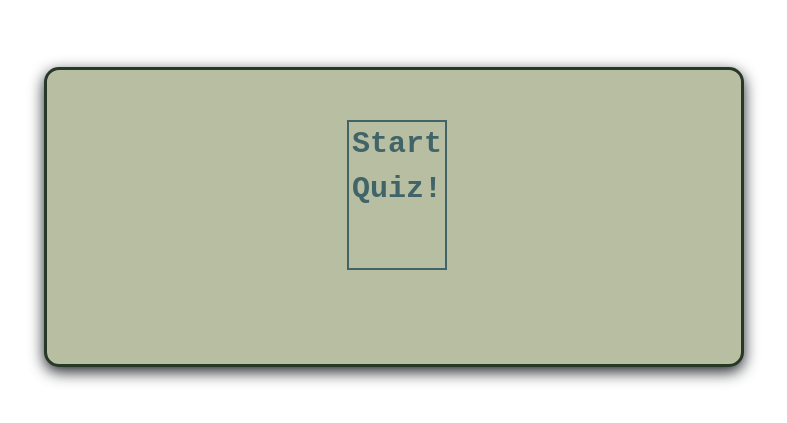
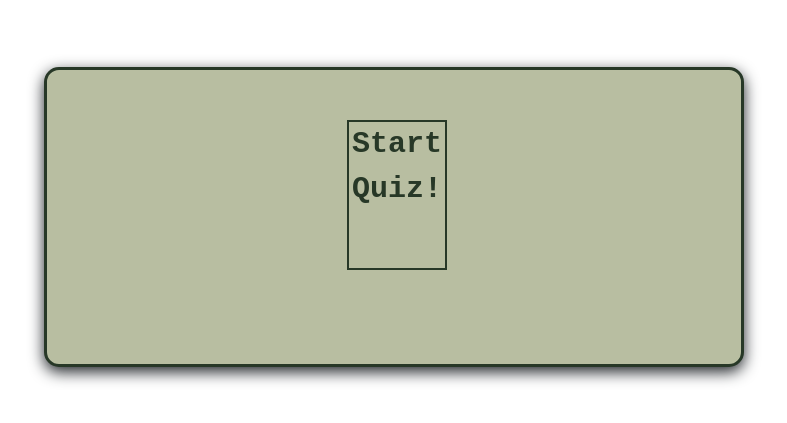
Before and after one commit to nick-hernstedt/Trivia-Quiz, a plain HTML site: page index.html in a window 1280 px wide. Shown: the part 125-548 px from the top of the page, without its empty margins (246-1033 px from the left). Drawn offline with nearby package versions, Linux system fonts and the light colour scheme.

Commit message:
made some changes to hover

```diff
--- a/assets/css/style.css
+++ b/assets/css/style.css
@@ -28,23 +28,25 @@ body{
     position: relative;
     border: #273827 3px solid;
 }
+
 #start{
     font-size: 1.5em;
     font-weight: bolder;
     word-break: break-all;
     width:100px;
     height:150px;
-    border : 2px solid #406468;
+    border : 2px solid #273827;
     text-align: center;
     cursor: pointer;
     position: absolute;
     left:300px;
     top:50px;
-    color : #406468;
+    color : #273827;
 }
 #start:hover{
     border: 3px solid #273827;
     color : #273827;
+    background-color: #598364;
 }
 
 #qImg{
```
